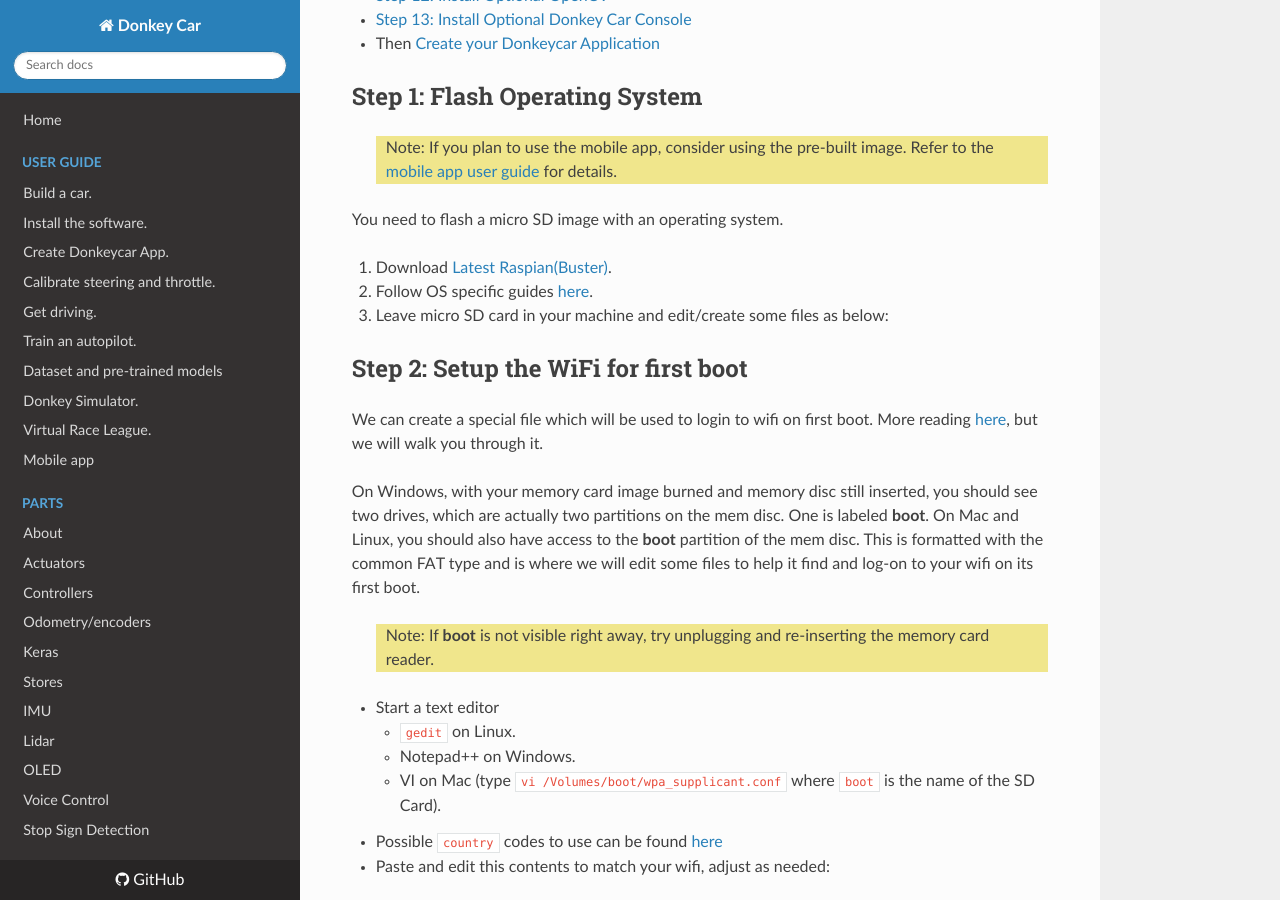
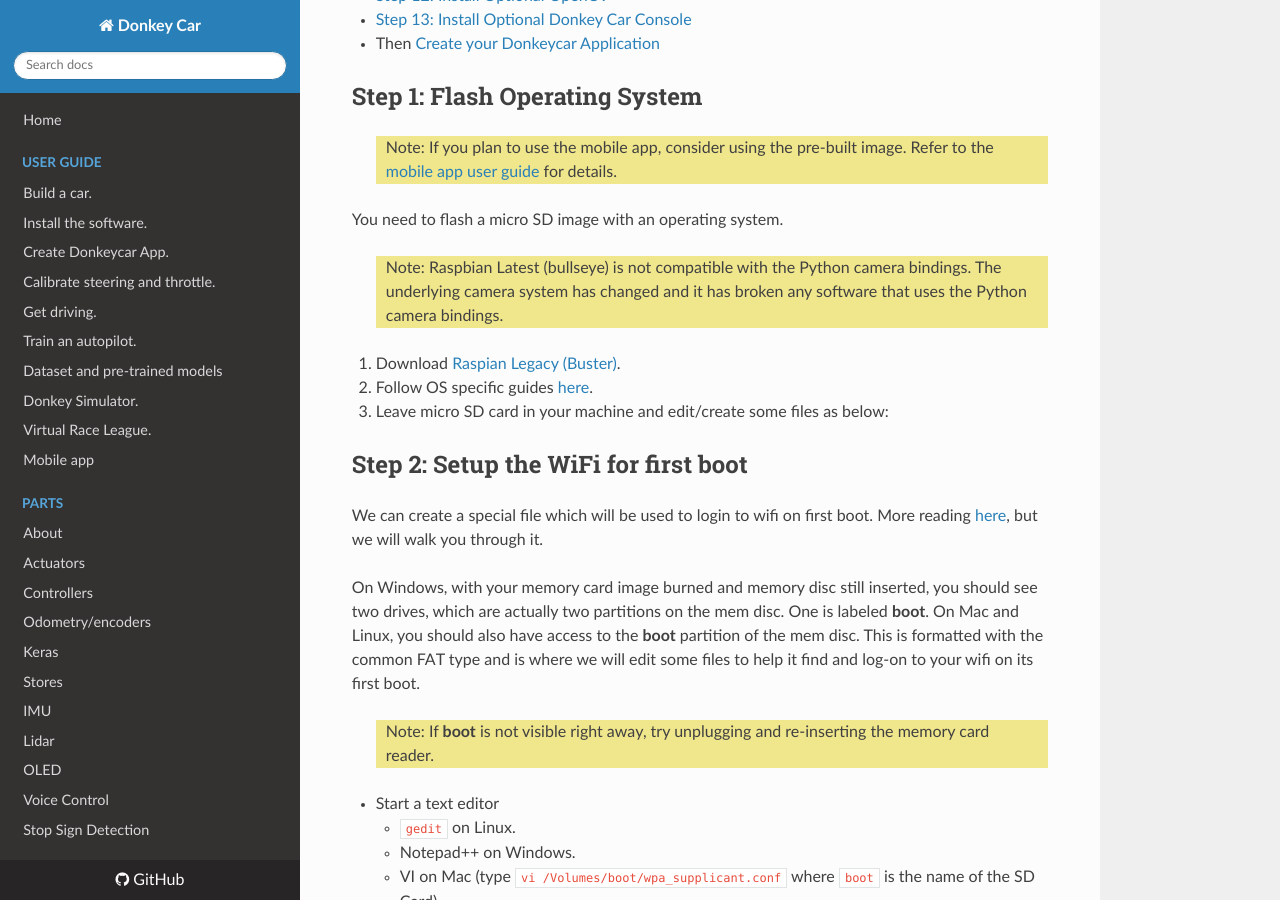
Before and after one commit to autorope/donkeydocs, an MkDocs documentation site: the page built from docs/guide/robot_sbc/setup_raspberry_pi.md, in a window 1280 px wide and 900 px high, scrolled down 514 px. Built offline with MkDocs 1.6.1, drawn with Linux system fonts in a browser that asks for light colours; nearby versions of some CDN libraries; old or Windows-style settings are respelled for this version of MkDocs.

Commit message:
Update RPi install to link to legacy buster - Added an aside that explains that bullseye is not compatible.

```diff
--- a/docs/guide/robot_sbc/setup_raspberry_pi.md
+++ b/docs/guide/robot_sbc/setup_raspberry_pi.md
@@ -23,7 +23,9 @@
 
 You need to flash a micro SD image with an operating system.
 
-1. Download [Latest Raspian(Buster)](https://downloads.raspberrypi.org/raspbian_lite_latest).
+> Note: Raspbian Latest (bullseye) is not compatible with the Python camera bindings.  The underlying camera system has changed and it has broken any software that uses the Python camera bindings.
+
+1. Download [Raspian Legacy (Buster)](https://downloads.raspberrypi.org/raspios_oldstable_lite_armhf/images/raspios_oldstable_lite_armhf-2021-12-02/2021-12-02-raspios-buster-armhf-lite.zip).
 2. Follow OS specific guides [here](https://www.raspberrypi.org/documentation/installation/installing-images/).
 3. Leave micro SD card in your machine and edit/create some files as below:
 
```
